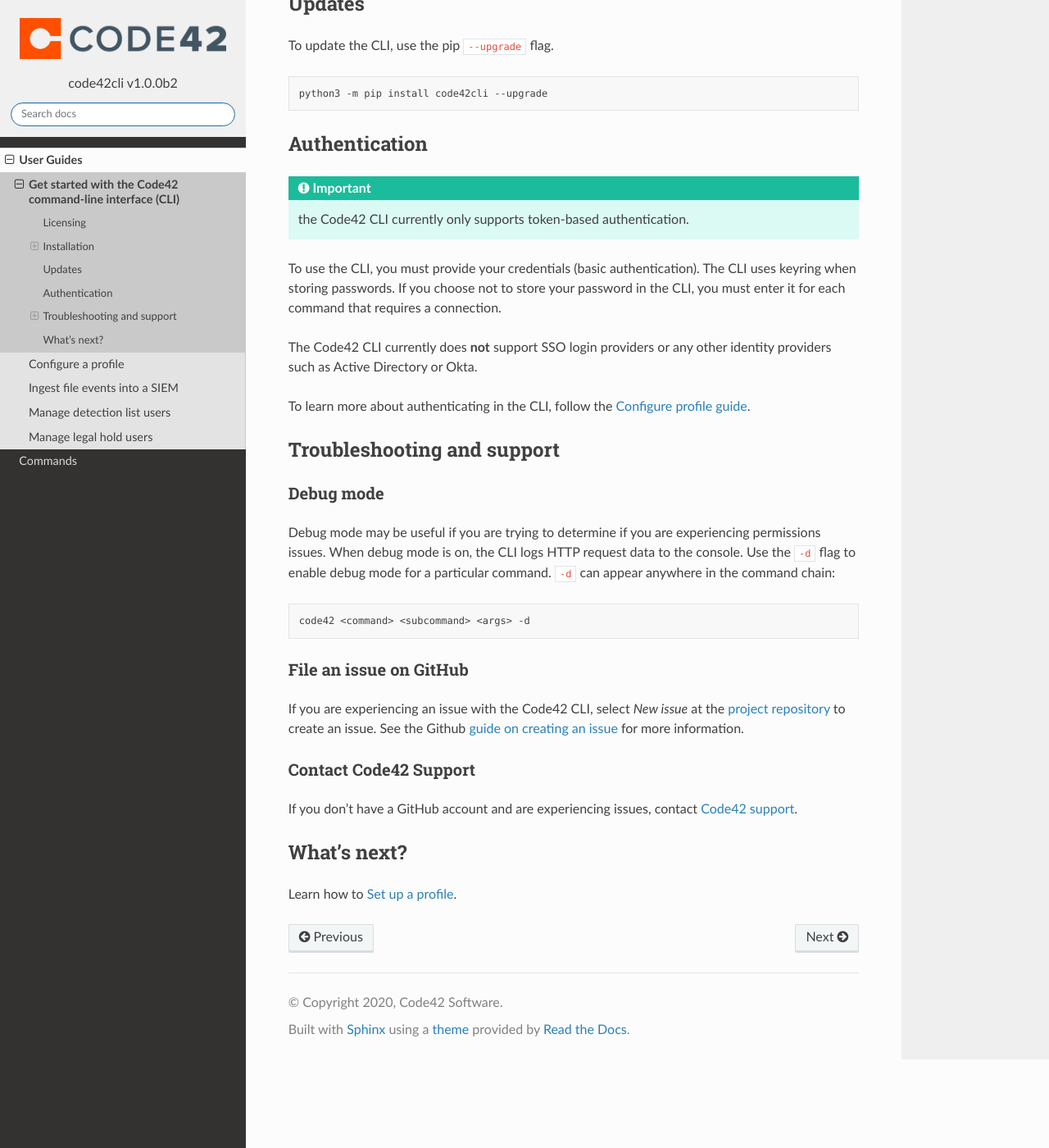
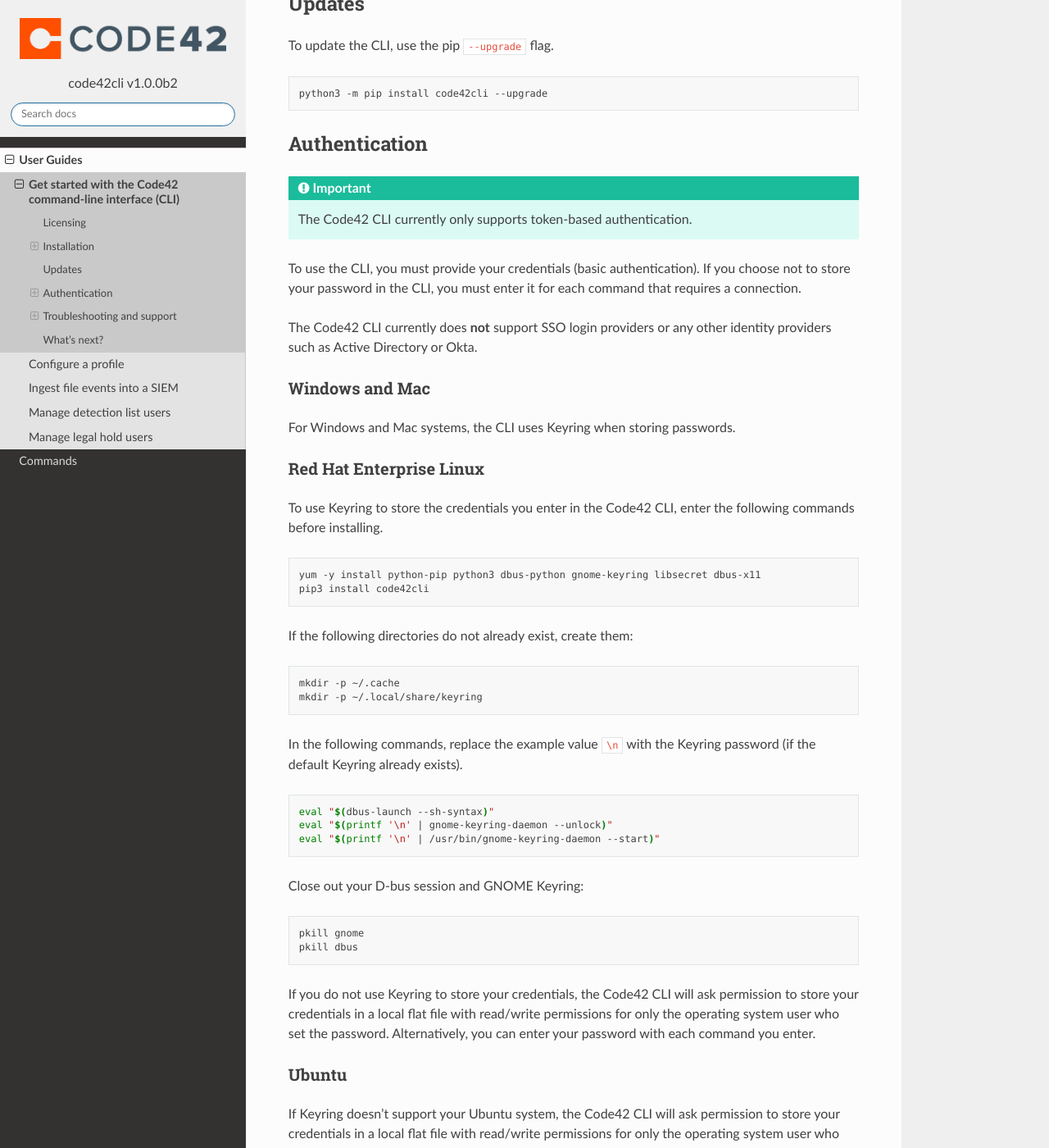
Before and after one commit to code42/code42cli, a Sphinx documentation site: the page built from docs/userguides/gettingstarted.md, in a window 1280 px wide and 1400 px high, scrolled down 1500 px. Shown: the whole window at 82% size. Built offline with Sphinx 7.4.7 and the Read the Docs theme 2.0.0, drawn with Linux system fonts in a browser that asks for light colours; some of the changed text lies outside the part shown.

Commit message:
Update gettingstarted.md (#139)

````diff
--- a/docs/userguides/gettingstarted.md
+++ b/docs/userguides/gettingstarted.md
@@ -69,14 +69,47 @@
 ## Authentication
 
 ```eval_rst
-.. important:: the Code42 CLI currently only supports token-based authentication.
+.. important:: The Code42 CLI currently only supports token-based authentication.
 ```
 
-To use the CLI, you must provide your credentials (basic authentication). The CLI uses keyring when storing passwords.
-If you choose not to store your password in the CLI, you must enter it for each command that requires a connection.
+To use the CLI, you must provide your credentials (basic authentication). If you choose not to store your password in the CLI, you must enter it for each command that requires a connection.
 
 The Code42 CLI currently does **not** support SSO login providers or any other identity providers such as Active
 Directory or Okta.
+
+### Windows and Mac
+
+For Windows and Mac systems, the CLI uses Keyring when storing passwords.
+
+### Red Hat Enterprise Linux
+
+To use Keyring to store the credentials you enter in the Code42 CLI, enter the following commands before installing.
+```bash
+yum -y install python-pip python3 dbus-python gnome-keyring libsecret dbus-x11
+pip3 install code42cli
+```
+If the following directories do not already exist, create them:
+```bash
+mkdir -p ~/.cache
+mkdir -p ~/.local/share/keyring
+```
+In the following commands, replace the example value `\n` with the Keyring password (if the default Keyring already exists).
+```bash
+eval "$(dbus-launch --sh-syntax)"
+eval "$(printf '\n' | gnome-keyring-daemon --unlock)"
+eval "$(printf '\n' | /usr/bin/gnome-keyring-daemon --start)"
+```
+Close out your D-bus session and GNOME Keyring:
+```bash
+pkill gnome
+pkill dbus
+```
+If you do not use Keyring to store your credentials, the Code42 CLI will ask permission to store your credentials in a local flat file with read/write permissions for only the operating system user who set the password. Alternatively, you can enter your password with each command you enter.
+
+### Ubuntu
+If Keyring doesn't support your Ubuntu system, the Code42 CLI will ask permission to store your credentials in a local flat file with read/write permissions for only the operating system user who set the password. Alternatively, you can enter your password with each command you enter.
+
+
 
 To learn more about authenticating in the CLI, follow the [Configure profile guide](profile.md).
 
````
